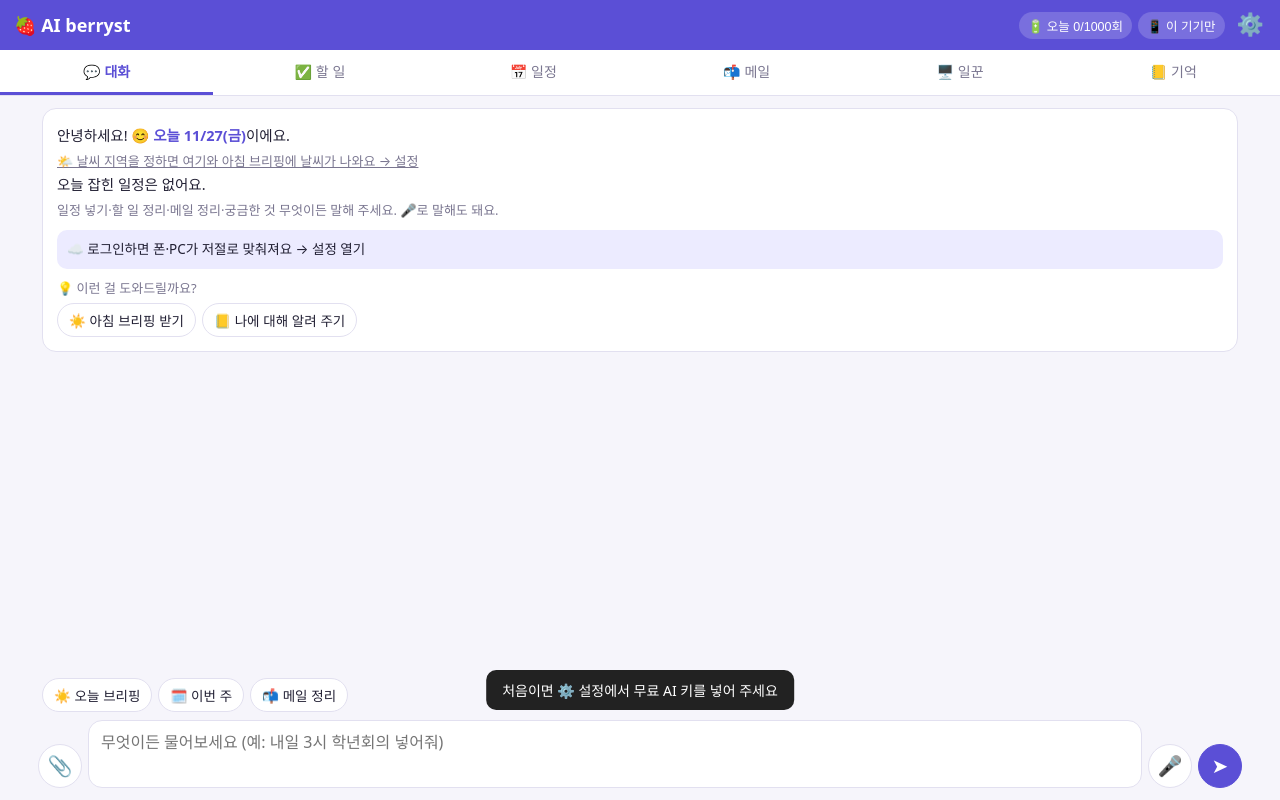
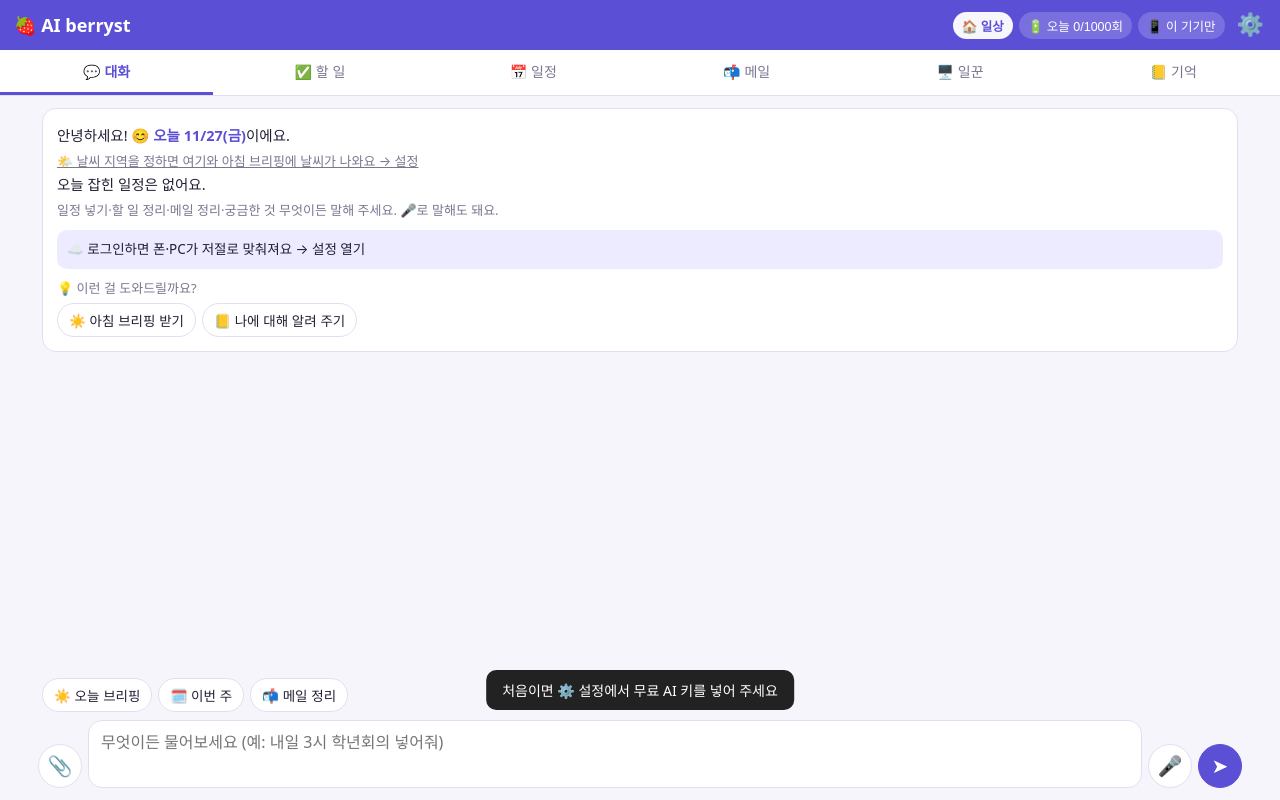
Before and after one commit to berryst41/toy-store, a browser extension: page AI-비서/index.html in a window 1280 px wide. Drawn offline with Linux system fonts and the light colour scheme.

Commit message:
auto: update

```diff
--- a/AI-비서/index.html
+++ b/AI-비서/index.html
@@ -12,11 +12,14 @@
 <link rel="apple-touch-icon" href="icon-192.png">
 <style>
 :root{--main:#5b4fd6;--soft:#ecebff;--bg:#f6f5fb;--card:#fff;--line:#e2e0f0;--text:#211f33;--sub:#7a7690;--ok:#2f9e44;--warn:#e8590c}
+/* 🏫 학교 모드(v0.25): 파란색 */
+html.school{--main:#1c6fc4;--soft:#e3f0fc;--bg:#f2f7fc;--line:#d8e5f2}
+#bMode{background:rgba(255,255,255,.95);color:var(--main);font-weight:700}
 *{box-sizing:border-box}
 html,body{height:100%}
 body{margin:0;background:var(--bg);color:var(--text);font-family:system-ui,-apple-system,"Noto Sans KR",sans-serif;display:flex;flex-direction:column;height:var(--appH,100dvh);overflow:hidden} /* 화면 전체는 안 움직이고, 안쪽(대화·각 탭)만 스크롤 */
 header{background:var(--main);color:#fff;padding:calc(8px + env(safe-area-inset-top)) 10px 8px 14px;display:flex;align-items:center;gap:6px;flex:none}
-header h1{font-size:18px;margin:0;flex:1;white-space:nowrap}
+header h1{font-size:18px;margin:0;flex:1;white-space:nowrap;min-width:0;overflow:hidden;text-overflow:ellipsis}
 header button{background:transparent;border:0;color:#fff;font-size:22px;padding:4px 6px;cursor:pointer}
 .pill{background:rgba(255,255,255,.18);border-radius:99px;padding:4px 9px;font-size:12.5px;white-space:nowrap;cursor:pointer;border:0;color:#fff}
 .pill.bad{background:#ffe3e3;color:#c92a2a}
@@ -165,6 +168,7 @@ label{display:block;font-size:13px;color:var(--sub);margin:12px 0 4px}
 <body>
 <header>
   <h1>🍓 AI berryst</h1>
+  <button class="pill" id="bMode" title="학교 모드 ⇄ 일상 모드 바꾸기">🏠 일상</button>
   <button class="pill" id="usage" title="오늘 AI 사용량">🔋 오늘 0회</button>
   <button class="pill" id="sync" title="동기화 상태">📱 이 기기만</button>
   <button id="bSet" title="설정">⚙️</button>
```
